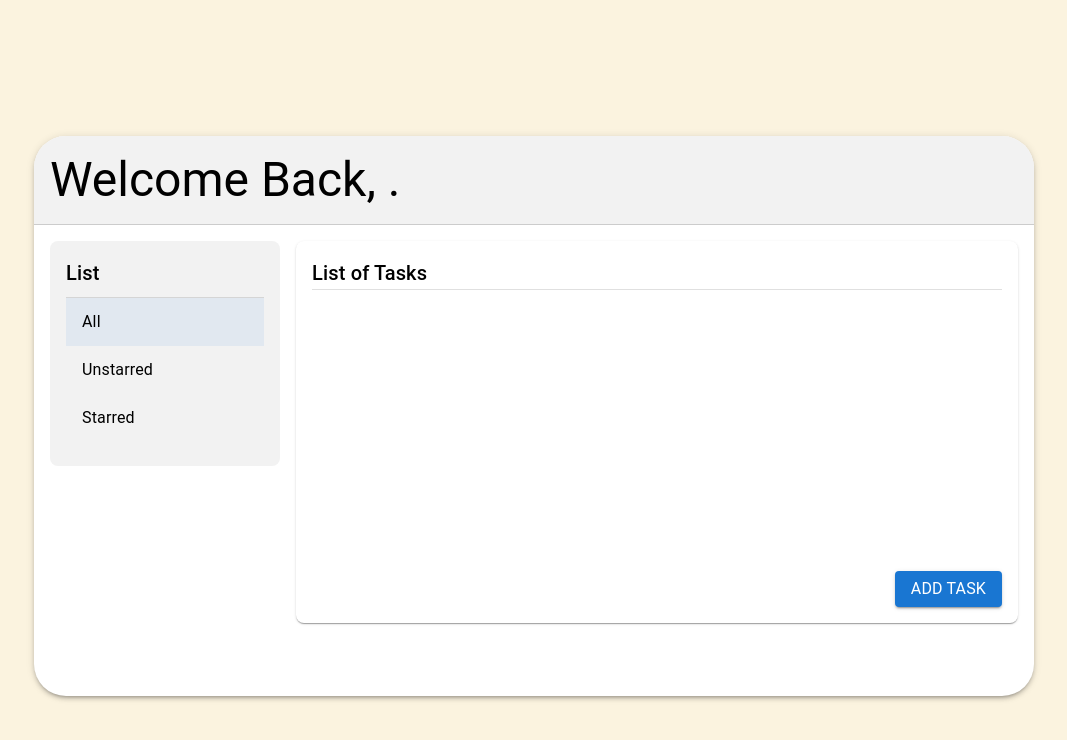
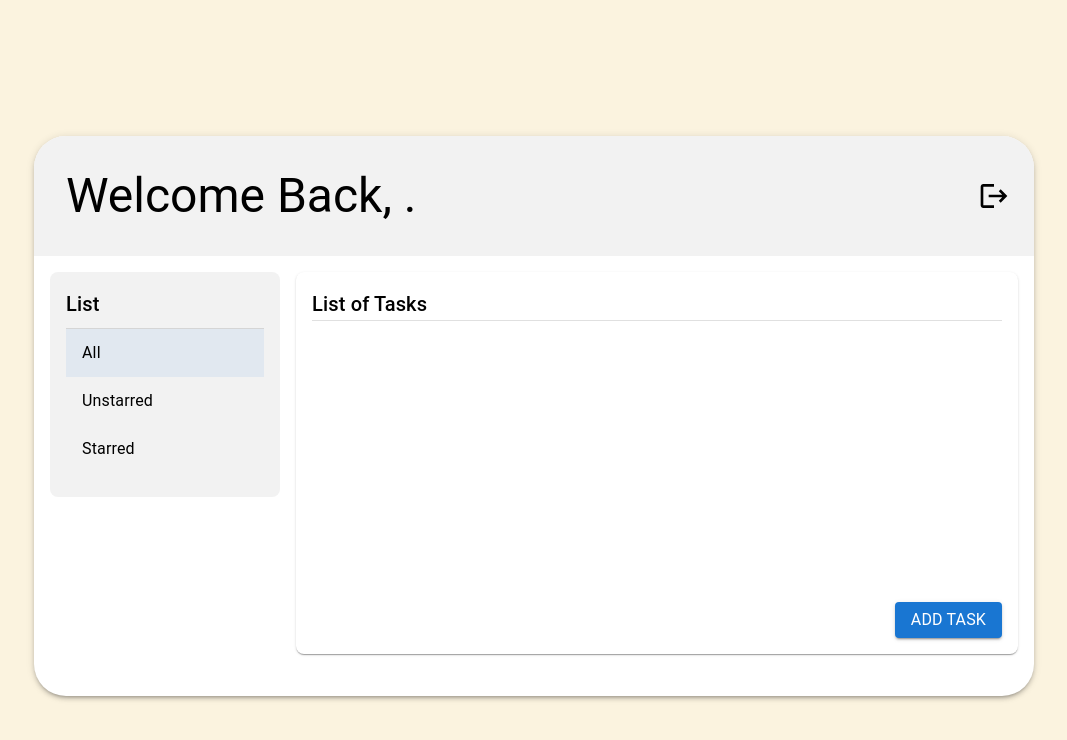
Before and after one commit to Dabiidi/todolist-react, a React (Create React App) app: page /home in a window 1280 px wide. Shown: the top 740 px of the page, without its empty margins (122-1189 px from the left). Built offline with nearby package versions, Linux system fonts and the light colour scheme.

Commit message:
feat: add logout

```diff
--- a/src/pages/home.tsx
+++ b/src/pages/home.tsx
@@ -19,7 +19,7 @@ import {
   TextField,
   Typography,
 } from "@mui/material";
-import { useLocation } from "react-router-dom";
+import { useLocation, useNavigate } from "react-router-dom";
 import StarIcon from "@mui/icons-material/Star";
 import DeleteIcon from "@mui/icons-material/Delete";
 import {
@@ -29,11 +29,12 @@ import {
   updateTaskStarStatus,
 } from "../services/auth/todolist.service";
 import { formatDate } from "../utils/dateUtils";
+import { Logout } from "@mui/icons-material";
 
 function Home() {
   const location = useLocation();
   const { userId, name } = location.state || {};
-
+  const navigate = useNavigate();
   const [openTask, setOpenTask] = useState(false);
   const [task, setTask] = useState("");
   const [date, setDate] = useState<Date | null>(null);
@@ -134,16 +135,34 @@ function Home() {
           height: "70%",
         }}
       >
-        <Typography
-          variant="h3"
+        <Box
           sx={{
+            display: "flex",
+            alignItems: "center",
+            justifyContent: "space-between",
             backgroundColor: "#f2f2f2",
             padding: 2,
-            borderBottom: "1px solid #ccc",
           }}
         >
-          Welcome Back, {name}.
-        </Typography>
+          <Typography
+            variant="h3"
+            sx={{
+              backgroundColor: "#f2f2f2",
+              padding: 2,
+            }}
+          >
+            Welcome Back, {name}.
+          </Typography>
+          <Button variant="text" sx={{ minWidth: 0 }}>
+            <Logout
+              onClick={() => {
+                navigate("/");
+              }}
+              sx={{ fontSize: 32 , color:"#000000"}}
+            />
+          </Button>
+        </Box>
+
         <Grid container spacing={2} sx={{ padding: 2 }}>
           <Grid item xs={3}>
             <Box
```
